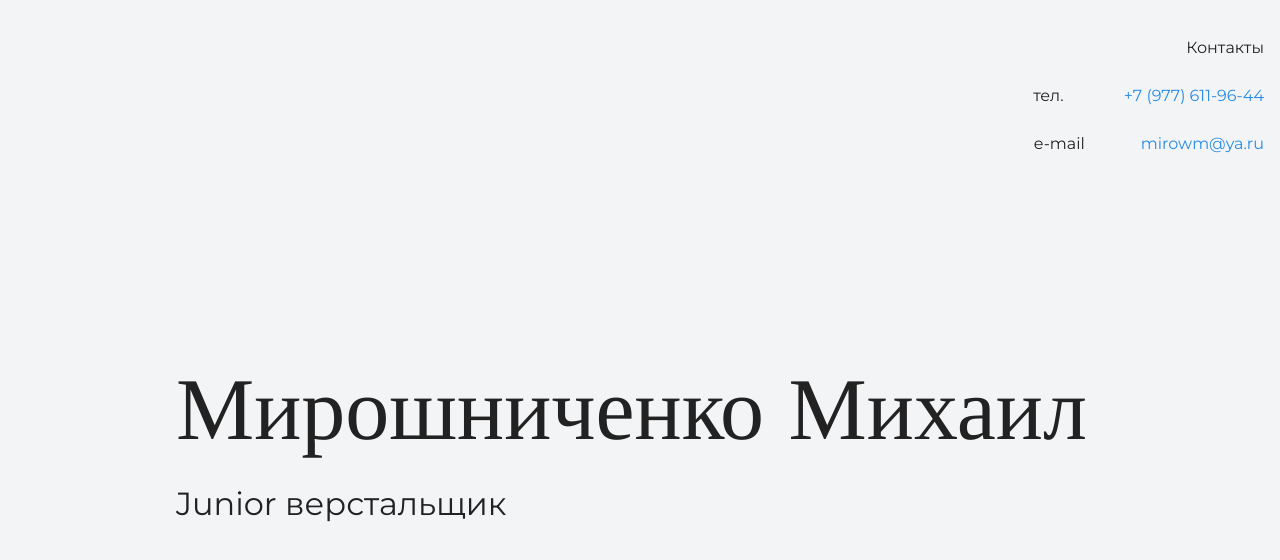
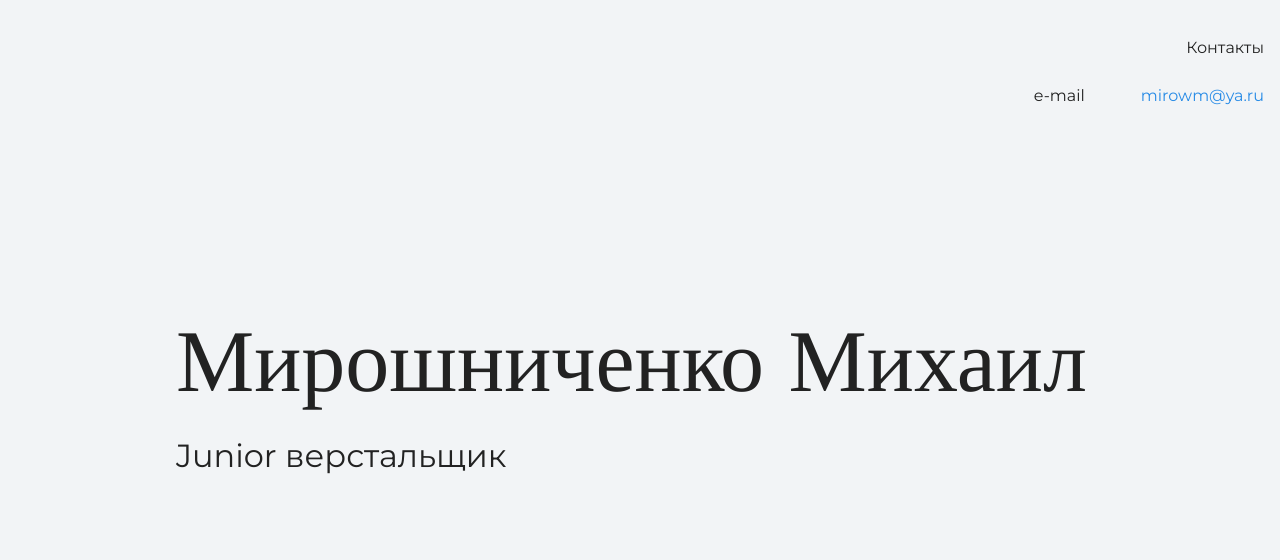
Before and after one commit to Mirowm/crispy-doodle, a plain HTML site: page portfolio-step-1/index.html in a window 1280 px wide. Shown: the top 560 px of the page. Drawn offline with nearby package versions, Linux system fonts and the light colour scheme.

Commit message:
убрал мобильный контакт

```diff
--- a/portfolio-step-1/index.html
+++ b/portfolio-step-1/index.html
@@ -11,7 +11,7 @@
     <header class="page-header">
       <div class="container">
 	  Контакты
-	  <p>тел. <a href="tel: +79776119644">+7 (977) 611-96-44</a></p>
+	  <!---<p>тел. <a href="tel: "></a></p>--->
 	   <p>e-mail<a href="mailto:mirowm@ya.ru">mirowm@ya.ru</a></p>
 	   </div>
     </header>
```
